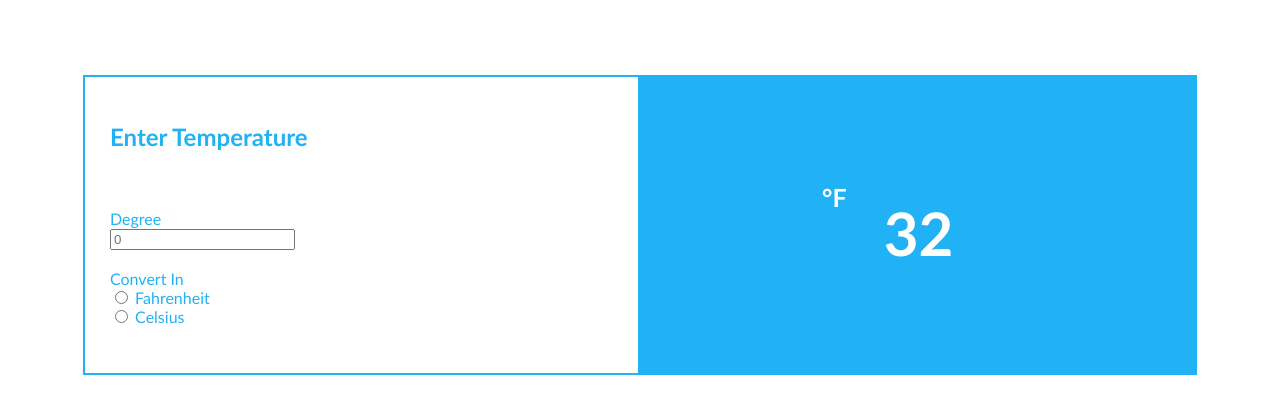
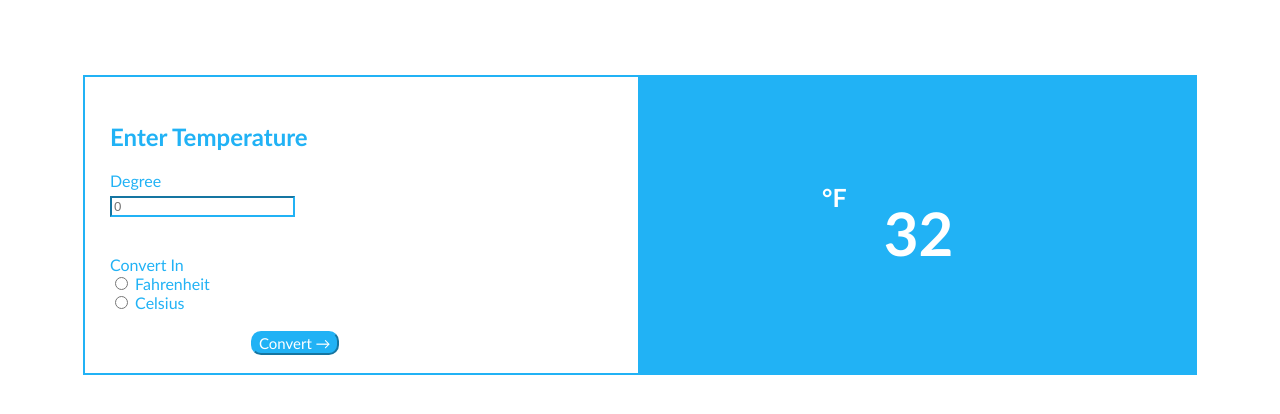
Before and after one commit to Emmanuel-Howard/Temp-Converter-js-, a plain HTML site: page index.html in a window 1280 px wide. Drawn offline with Linux system fonts and the light colour scheme.

Commit message:
Pushing CSS done except positioning

```diff
--- a/index.html
+++ b/index.html
@@ -9,15 +9,17 @@
 <body>
     <div id="container">
         <div id="box1" class="box">
-            <h2 id="enterTemp">Enter Temperature</h2><br><br>
-            <label for="tempBox" id="firstDegreeLabel">Degree</label><br>
-            <input id="tempBox" placeholder="0"><br><br>
+            <h2 id="enterTemp">Enter Temperature</h2>
+            <label for="tempBox" id="firstDegreeLabel">Degree</label>
+            <input id="tempBox" placeholder="0"><br><br><br>
 
             <label id="convertLabel">Convert In</label><br>
             <input type="radio" id="FahrenheitRadio" name="tempType">
             <label for="FahrenheitRadio">Fahrenheit<label><br>
             <input type="radio" id="CelsiusRadio" name="tempType">
-            <label for="CelsiusRadio">Celsius<label><br>
+            <label for="CelsiusRadio">Celsius<label><br><br>
+
+            <button id="convertBtn">Convert →</button>
         </div>
 
         <div id="box2" class="box">
--- a/style.css
+++ b/style.css
@@ -17,6 +17,14 @@
 #box1{
     background-color: rgb(255, 255, 255);
     color:rgb(33, 178, 245);
+    position: relative;
+}
+#firstDegreeLabel{
+    padding-bottom: 5px;
+    display:block;
+}
+#tempBox{
+    border-color:rgb(33, 178, 245);
 }
 #box2{
     background-color: rgb(33, 178, 245);
@@ -36,3 +44,17 @@
     left: 180px;
     font-size: 25px;
 }
+#convertBtn{
+    border-radius: 10px;
+    font-size: 15px;
+    position: absolute;
+    left: 30%;
+    background-color: rgb(33, 178, 245);
+    cursor:pointer;
+    border-color: rgb(33, 178, 245);
+    font-family:'Trebuchet MS', 'Lucida Sans Unicode', 'Lucida Grande', 'Lucida Sans', Arial, sans-serif;
+    color:white;
+}
+#convertBtn:hover{
+    background-color: rgb(9, 106, 151);
+}
```
